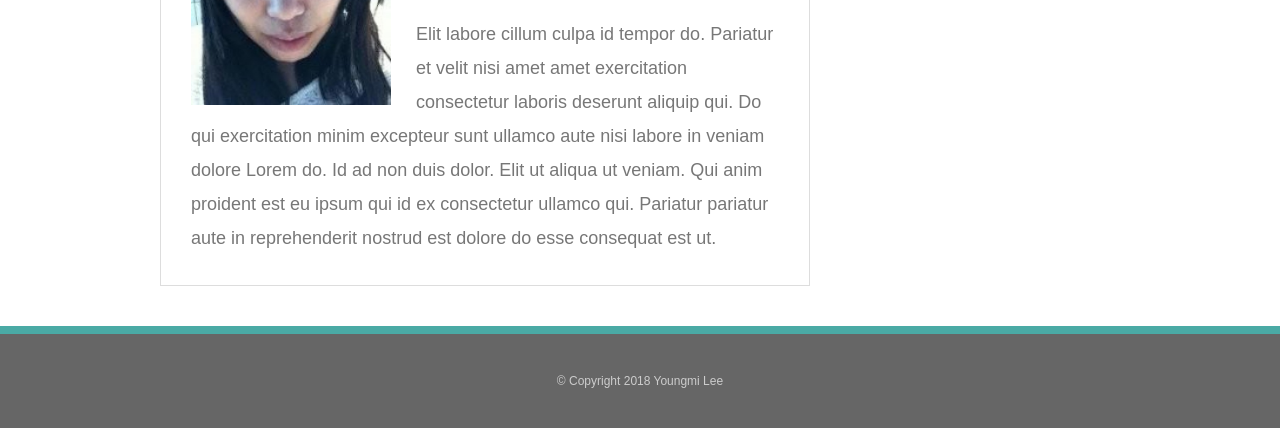
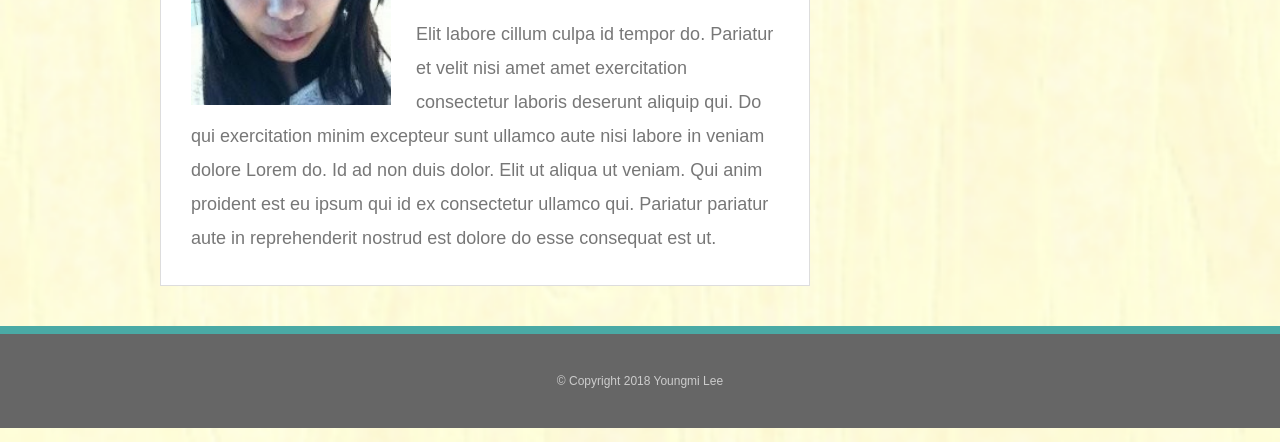
Before and after one commit to ally0426/Basic-Portfolio, a plain HTML site: page index.html in a window 1280 px wide. Shown: the part 358-800 px from the top of the page. Drawn offline with Linux system fonts and the light colour scheme.

Commit message:
2nd commit

```diff
--- a/assets/css/style.css
+++ b/assets/css/style.css
@@ -3,7 +3,8 @@
 }
 
 body {
-  background: url("../assets/images/vintage-concrete.png");
+  background-image: url("../images/light-veneer.png");
+  background-size: cover;
   font-size: 18px;
   line-height: 34px;
   font-family: 'Arial', 'Helvetica Neue', Helvetica, sans-serif;
```
Also changed, not shown: assets/images/light-veneer.png (added), assets/images/vintage-concrete.png (deleted).
